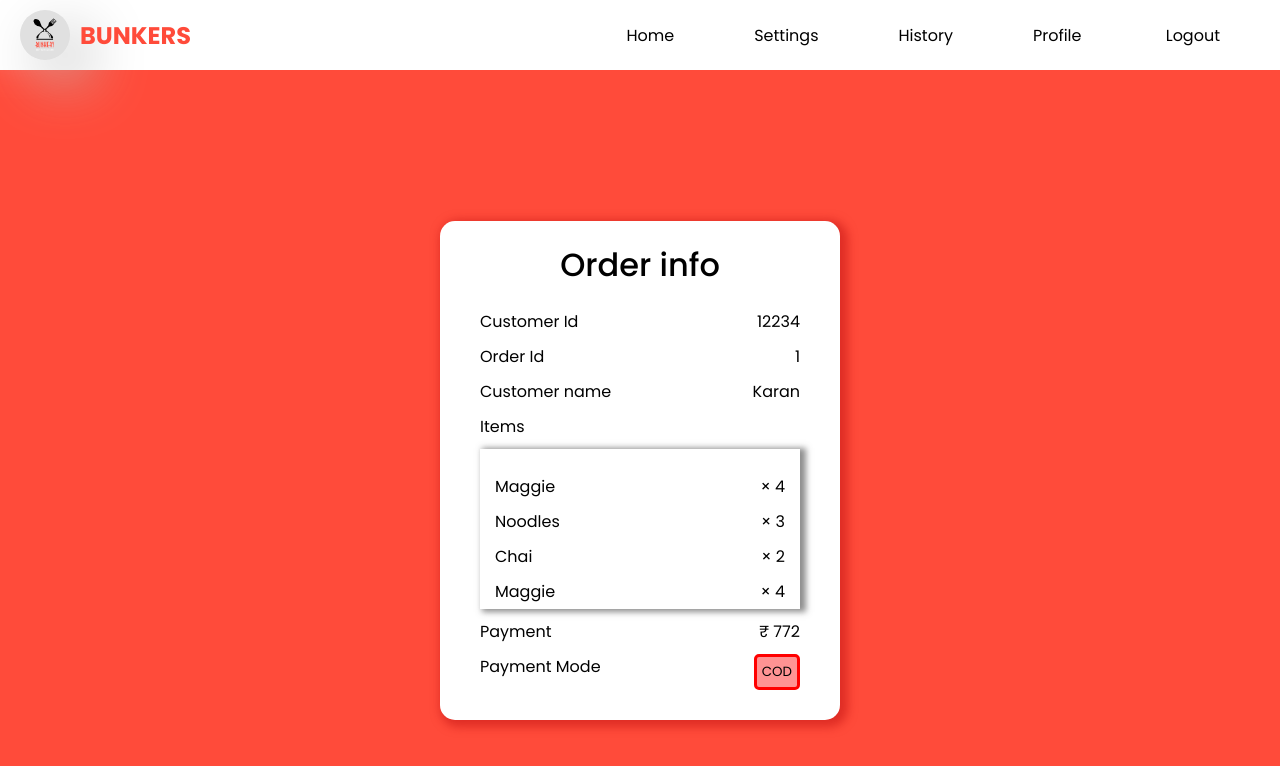
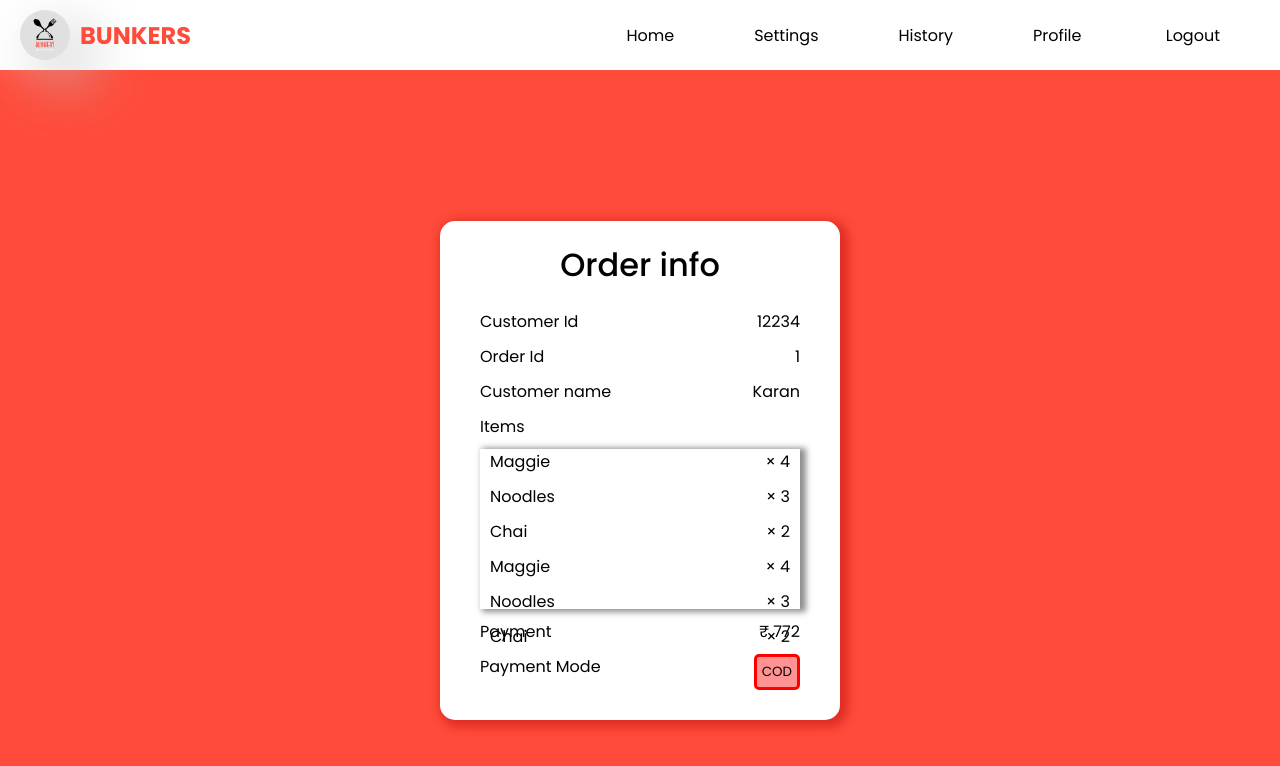
Before and after one commit to karanjoshi1206/bunkers-merchant, a React (Create React App) app: page /orderInfo/1 in a window 1280 px wide. Shown: the top 766 px of the page. Built offline with nearby package versions, Linux system fonts and the light colour scheme.

Commit message:
scrollbar change

```diff
--- a/package.json
+++ b/package.json
@@ -8,6 +8,7 @@
     "@testing-library/user-event": "^12.1.10",
     "axios": "^0.26.0",
     "react": "^17.0.2",
+    "react-custom-scrollbars": "^4.2.1",
     "react-dom": "^17.0.2",
     "react-onesignal": "^2.0.2",
     "react-router-dom": "^6.0.0",
--- a/src/components/orderCard/Order.js
+++ b/src/components/orderCard/Order.js
@@ -1,11 +1,9 @@
 import React, { useState } from "react";
-import { useNavigate } from "react-router-dom";
 import swal from "sweetalert";
 import "./Order.scss";
-// import "../orderinfo/Orderinfo.scss";
+import { Scrollbars } from "react-custom-scrollbars";
 import Rodal from "rodal";
 import "rodal/lib/rodal.css";
-
 const Order = ({ elem, handleShow, update }) => {
 	// let navigate = useNavigate();
 	const [isComplete, setIsComplete] = useState(false);
@@ -34,6 +32,10 @@ const Order = ({ elem, handleShow, update }) => {
 					<div>
 						<h4>Items</h4>
 						<div className='itemList'>
+							<Scrollbars
+								autoHideTimeout={300}
+								autoHideDuration={200}
+								style={{ height: 150, padding: "20px" }}>
 								<div className='item'>
 									<h4>Maggie</h4>
 									<p>× 4</p>
@@ -58,6 +60,7 @@ const Order = ({ elem, handleShow, update }) => {
 									<h4>Chai</h4>
 									<p>× 2</p>
 								</div>
+							</Scrollbars>
 						</div>
 					</div>
 					<div className='orderinfo'>
--- a/src/components/orderinfo/Orderinfo.scss
+++ b/src/components/orderinfo/Orderinfo.scss
@@ -31,12 +31,13 @@ h4 {
 	margin: 10px 0;
 }
 .itemList {
-	padding: 15px;
+	// padding: 15px;
+	padding-left: 10px;
 	margin: 10px 0;
 	box-shadow: 4px 1px 6px 2px rgba(92, 92, 92, 0.69);
 	-webkit-box-shadow: 4px 1px 6px 2px rgba(92, 92, 92, 0.69);
 	-moz-box-shadow: 4px 1px 6px 2px rgba(92, 92, 92, 0.69);
-	overflow-y: scroll;
+	// overflow-y: scroll;
 	max-height: 160px;
 	scrollbar-width: 0px;
 }
@@ -44,6 +45,9 @@ h4 {
 	display: flex;
 	justify-content: space-between;
 	margin: 10px 0;
+}
+.item p {
+	margin-right: 10px;
 }
 .item h4 {
 	margin-right: 10px;
```
Also changed, not shown: 1 other file (tests, documents, lock files or other folders). Lines whose indentation alone changed are shown as unchanged.
